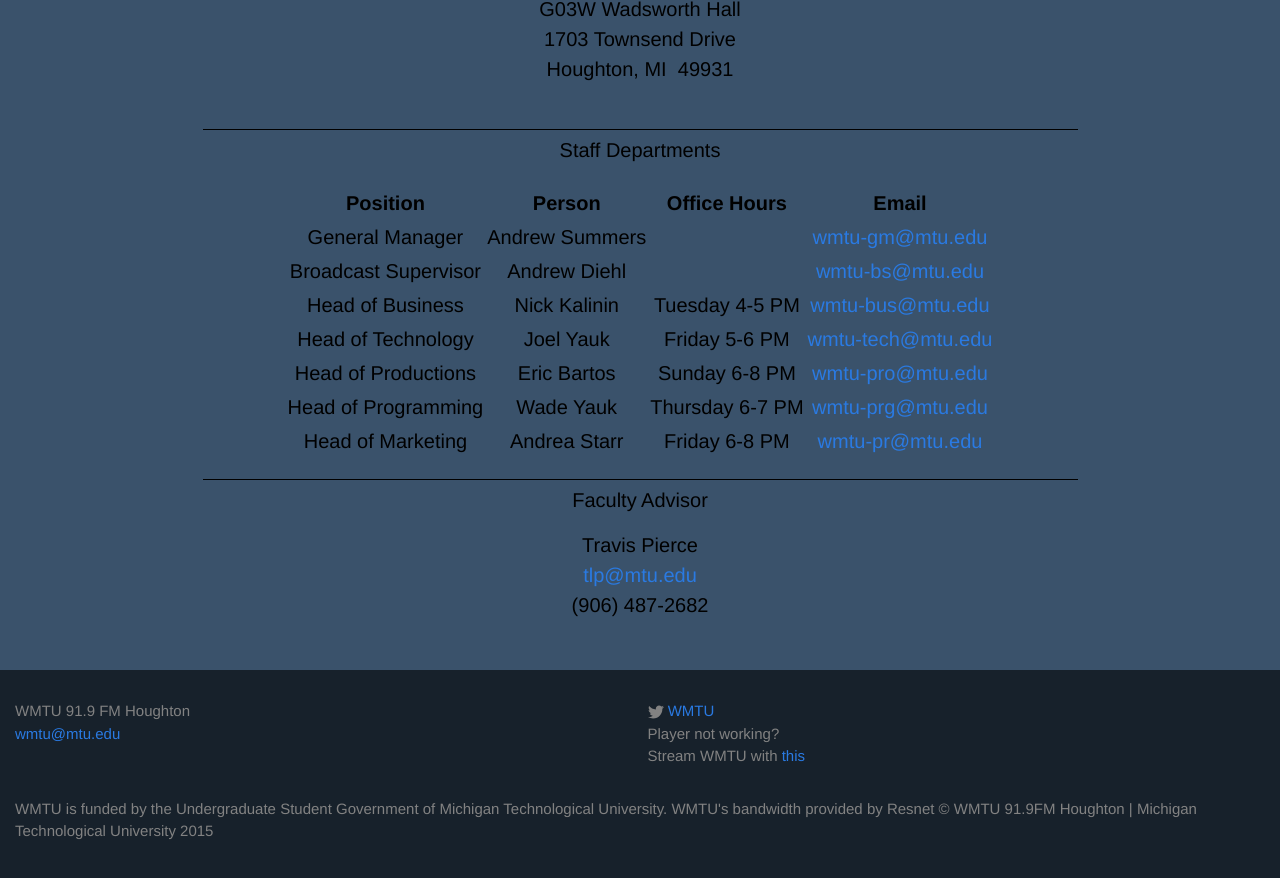
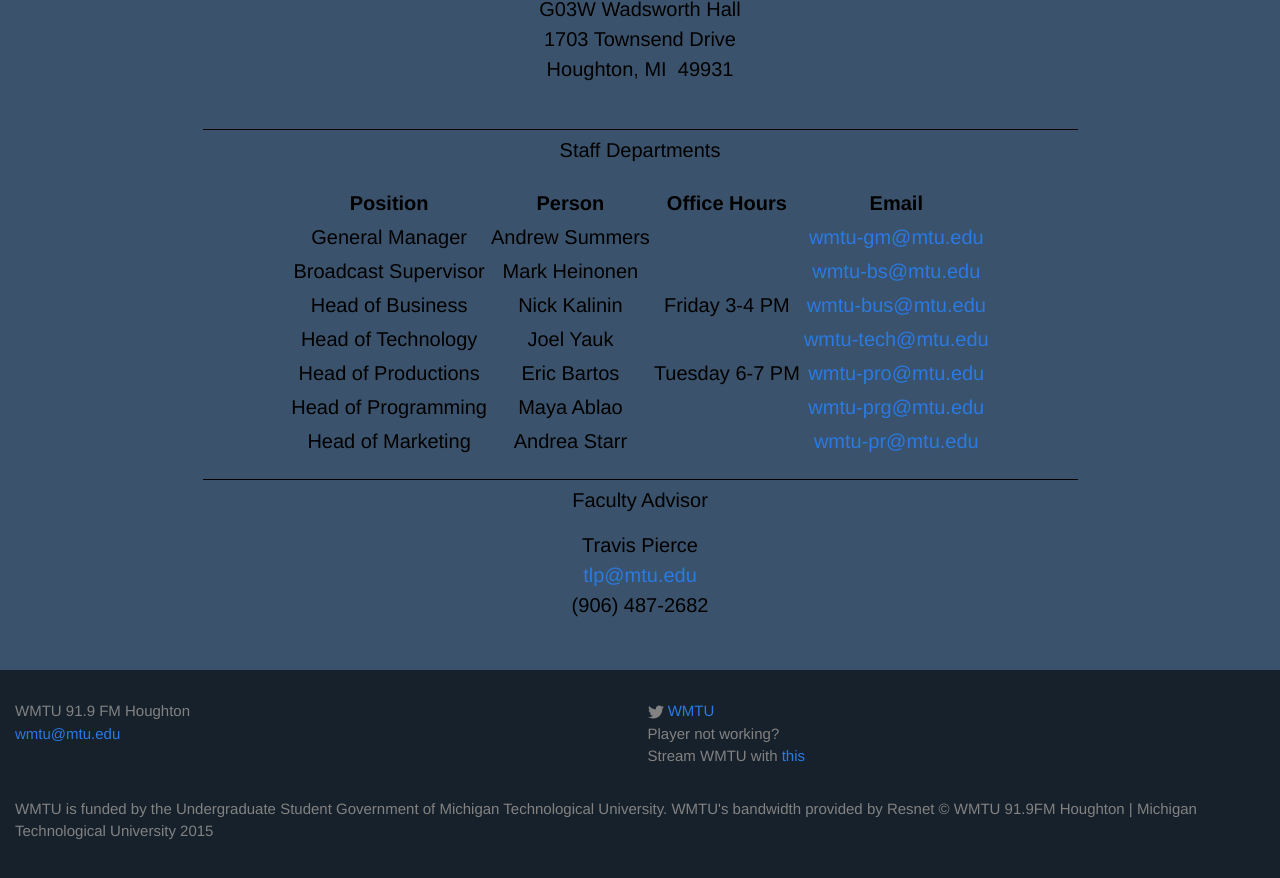
Before and after one commit to WMTU/wmtu.mtu.edu, a Jekyll site: the page built from index.html, in a window 1280 px wide and 900 px high, scrolled down 1956 px. Shown: the top 878 px of the window. Built offline with Jekyll 4.4.1, drawn with Linux system fonts in a browser that asks for light colours.

Commit message:
Update senior staff positions
Update senior staff list for fall 2015 semester

```diff
--- a/index.html
+++ b/index.html
@@ -72,7 +72,7 @@
           Andrew Summers
         </td>
         <td>
-
+          &nbsp;
         </td>
         <td>
           <a href="mailto:wmtu-gm@mtu.edu">wmtu-gm@mtu.edu</a>
@@ -83,10 +83,10 @@
           Broadcast Supervisor
         </td>
         <td>
-          Andrew Diehl
+          Mark Heinonen
         </td>
         <td>
-
+          &nbsp;
         </td>
         <td>
           <a href="mailto:wmtu-bs@mtu.edu">wmtu-bs@mtu.edu</a>
@@ -100,7 +100,7 @@
           Nick Kalinin
         </td>
         <td>
-          Tuesday 4-5 PM
+          Friday 3-4 PM
         </td>
         <td>
           <a href="mailto:wmtu-bus@mtu.edu">wmtu-bus@mtu.edu</a>
@@ -114,7 +114,7 @@
           Joel Yauk
         </td>
         <td>
-          Friday 5-6 PM
+          &nbsp;
         </td>
         <td>
           <a href="mailto:wmtu-tech@mtu.edu">wmtu-tech@mtu.edu</a>
@@ -128,7 +128,7 @@
           Eric Bartos
         </td>
         <td>
-          Sunday 6-8 PM
+          Tuesday 6-7 PM
         </td>
         <td>
           <a href="mailto:wmtu-pro@mtu.edu">wmtu-pro@mtu.edu</a>
@@ -139,10 +139,10 @@
           Head of Programming
         </td>
         <td>
-          Wade Yauk
+          Maya Ablao
         </td>
         <td>
-          Thursday 6-7 PM
+          &nbsp;
         </td>
         <td>
           <a href="mailto:wmtu-prg@mtu.edu">wmtu-prg@mtu.edu</a>
@@ -156,7 +156,7 @@
           Andrea Starr
         </td>
         <td>
-          Friday 6-8 PM
+          &nbsp;
         </td>
         <td>
           <a href="mailto:wmtu-pr@mtu.edu">wmtu-pr@mtu.edu</a>
```
